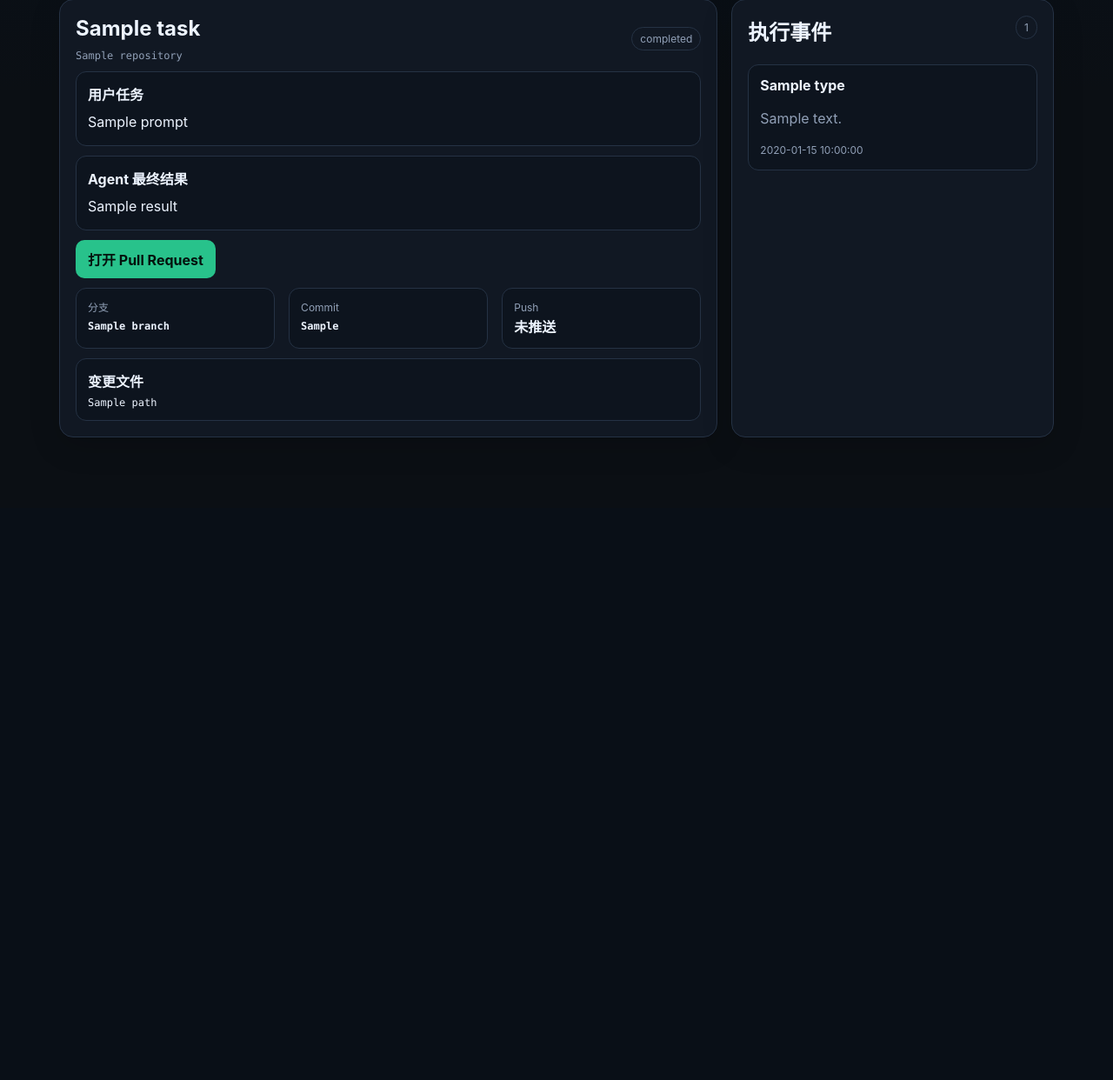
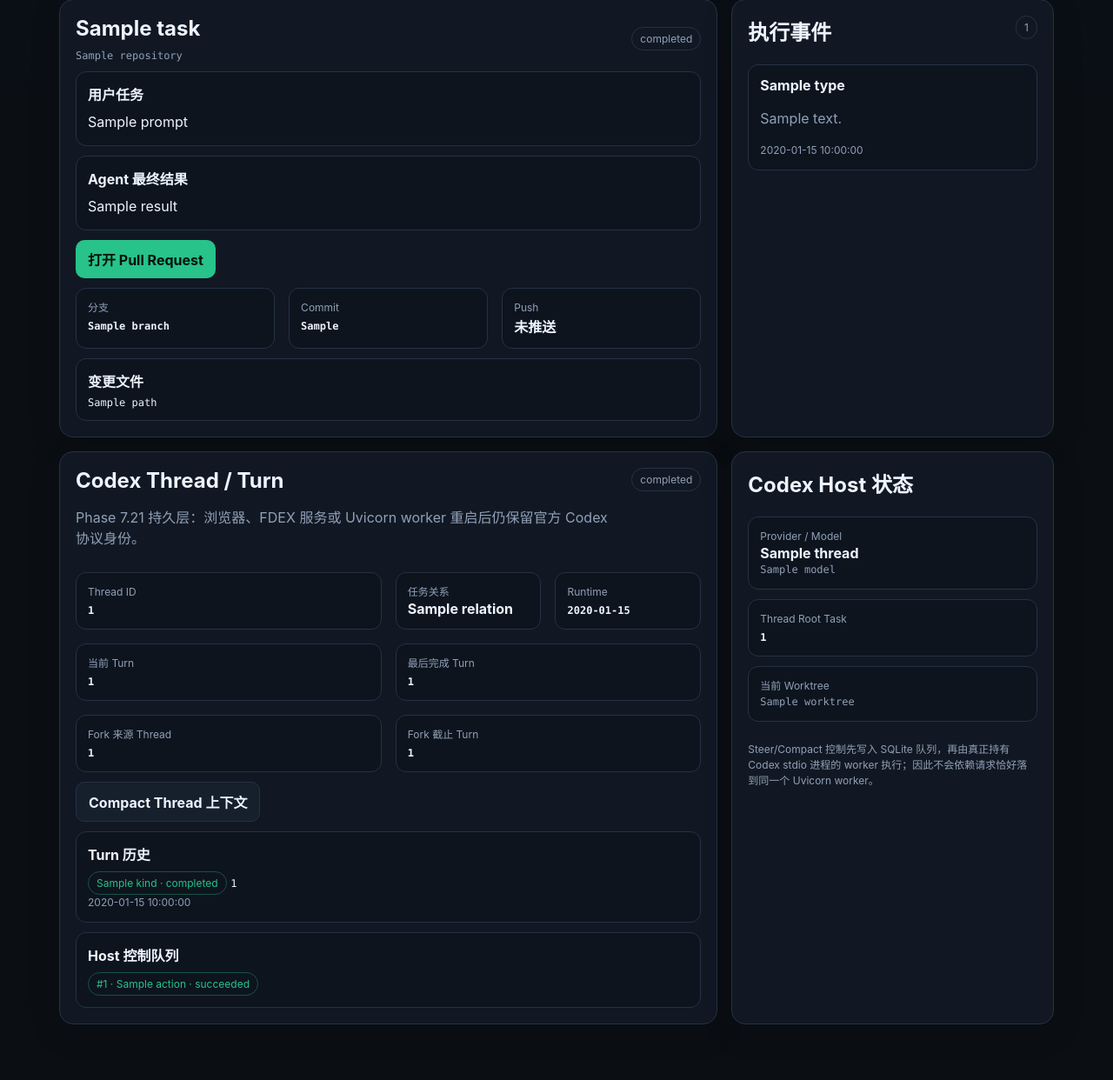
Before and after one commit to b8vipvip/fdex, a Python web app: template server/app/templates/user_agent.html in a window 1280 px wide. Shown: the part 216-1458 px from the top of the page at 87% size. Before the commit the page ends 719 px from the top, so only its background shows below. Run offline with Jinja, Linux system fonts and the light colour scheme; the template is opened without the code that fills it: most values are stand-ins (such as "Sample title", 1, 10 or a date in 2020).

Commit message:
Phase 7.21: add Codex thread lifecycle controls to task UI

```diff
--- a/server/app/templates/user_agent.html
+++ b/server/app/templates/user_agent.html
@@ -35,7 +35,7 @@
   </section>
 </div>
 {% else %}
-{% if task.status in ['queued','running'] %}<meta http-equiv="refresh" content="4">{% endif %}
+{% if task.status in ['queued','running'] or (codex_session and codex_session.thread.status in ['running','compacting']) %}<meta http-equiv="refresh" content="4">{% endif %}
 <div class="grid">
   <section class="card span-8 stack">
     <div class="row between"><div><h2>{{ task.project_name }}</h2><div class="mono muted">{{ task.repository }}</div></div><span class="badge {% if task.status == 'succeeded' %}ok{% elif task.status in ['failed','canceled'] %}warn{% endif %}">{{ task.status }}</span></div>
@@ -52,6 +52,56 @@
     {% if task.changed_files %}<div class="repo"><strong>变更文件</strong><div class="mono" style="margin-top:6px">{% for path in task.changed_files %}{{ path }}{% if not loop.last %}<br>{% endif %}{% endfor %}</div></div>{% endif %}
   </section>
   <section class="card span-4 stack"><div class="card-head"><h2>执行事件</h2><span class="badge">{{ task.events|length }}</span></div>{% for event in task.events|reverse %}<div class="repo"><strong>{{ event.type }}</strong><p>{{ event.message }}</p><div class="fine">{{ event.created_at }}</div></div>{% else %}<p class="muted">暂无事件。</p>{% endfor %}</section>
+
+  {% if codex_session %}
+  <section class="card span-8 stack">
+    <div class="card-head"><div><h2>Codex Thread / Turn</h2><p>Phase 7.21 持久层：浏览器、FDEX 服务或 Uvicorn worker 重启后仍保留官方 Codex 协议身份。</p></div><span class="badge {% if codex_session.thread.status == 'idle' %}ok{% elif codex_session.thread.status in ['failed','interrupted'] %}warn{% endif %}">{{ codex_session.thread.status }}</span></div>
+    <div class="grid">
+      <div class="span-6 repo"><div class="fine">Thread ID</div><strong class="mono">{{ codex_session.thread.thread_id }}</strong></div>
+      <div class="span-3 repo"><div class="fine">任务关系</div><strong>{{ codex_session.binding.relation }}</strong></div>
+      <div class="span-3 repo"><div class="fine">Runtime</div><strong class="mono">{{ codex_session.thread.runtime_version or '-' }}</strong></div>
+      <div class="span-6 repo"><div class="fine">当前 Turn</div><strong class="mono">{{ codex_session.thread.current_turn_id or '-' }}</strong></div>
+      <div class="span-6 repo"><div class="fine">最后完成 Turn</div><strong class="mono">{{ codex_session.thread.last_completed_turn_id or '-' }}</strong></div>
+      {% if codex_session.thread.parent_thread_id %}<div class="span-6 repo"><div class="fine">Fork 来源 Thread</div><strong class="mono">{{ codex_session.thread.parent_thread_id }}</strong></div><div class="span-6 repo"><div class="fine">Fork 截止 Turn</div><strong class="mono">{{ codex_session.thread.forked_from_turn_id or '-' }}</strong></div>{% endif %}
+    </div>
+
+    {% if task.status == 'running' and codex_session.thread.status == 'running' %}
+    <form action="/account/agent/tasks/{{ task.id }}/codex/steer" method="post" class="stack">
+      <input type="hidden" name="csrf_token" value="{{ csrf_token }}">
+      <label>Steer 当前 Turn<textarea name="text" rows="3" maxlength="12000" required placeholder="补充约束、纠正方向或追加当前 Turn 的要求。"></textarea></label>
+      <button class="secondary" type="submit">发送 steer</button>
+    </form>
+    {% endif %}
+
+    {% if task.status in ['succeeded','failed','canceled'] %}
+    <div class="grid">
+      <form class="span-6 stack repo" action="/account/agent/tasks/{{ task.id }}/codex/resume" method="post">
+        <input type="hidden" name="csrf_token" value="{{ csrf_token }}">
+        <strong>Resume 同一 Thread</strong>
+        <div class="fine">创建隔离的续接任务，继承上一任务 Commit，并调用官方 thread/resume 后启动新 Turn。</div>
+        <textarea name="prompt" rows="4" maxlength="12000" required placeholder="继续完成……"></textarea>
+        <button class="primary" type="submit">Resume + 新 Turn</button>
+      </form>
+      <form class="span-6 stack repo" action="/account/agent/tasks/{{ task.id }}/codex/fork" method="post">
+        <input type="hidden" name="csrf_token" value="{{ csrf_token }}">
+        <strong>Fork Thread</strong>
+        <div class="fine">从最后完成 Turn 分叉官方 Thread，在新的隔离任务中探索另一条开发路径。</div>
+        <textarea name="prompt" rows="4" maxlength="12000" required placeholder="从这里分叉并尝试……"></textarea>
+        <button class="secondary" type="submit">Fork + 新 Turn</button>
+      </form>
+    </div>
+    {% endif %}
+
+    <form action="/account/agent/tasks/{{ task.id }}/codex/compact" method="post">
+      <input type="hidden" name="csrf_token" value="{{ csrf_token }}">
+      <button class="secondary" type="submit" {% if codex_session.thread.status == 'compacting' %}disabled{% endif %}>Compact Thread 上下文</button>
+    </form>
+
+    <div class="repo"><strong>Turn 历史</strong>{% for turn in codex_session.turns %}<div style="margin-top:8px"><span class="badge {% if turn.status == 'completed' %}ok{% elif turn.status not in ['inProgress','completed'] %}warn{% endif %}">{{ turn.kind }} · {{ turn.status }}</span> <span class="mono">{{ turn.turn_id }}</span><div class="fine">{{ turn.started_at }}{% if turn.error %} · {{ turn.error }}{% endif %}</div></div>{% else %}<p class="muted">暂无持久 Turn。</p>{% endfor %}</div>
+    {% if codex_session.controls %}<div class="repo"><strong>Host 控制队列</strong>{% for control in codex_session.controls %}<div style="margin-top:8px"><span class="badge {% if control.state == 'succeeded' %}ok{% elif control.state in ['failed','rejected'] %}warn{% endif %}">#{{ control.id }} · {{ control.action }} · {{ control.state }}</span>{% if control.error %}<div class="fine">{{ control.error }}</div>{% endif %}</div>{% endfor %}</div>{% endif %}
+  </section>
+  <section class="card span-4 stack"><h2>Codex Host 状态</h2><div class="repo"><div class="fine">Provider / Model</div><strong>{{ codex_session.thread.provider_name or '-' }}</strong><div class="mono fine">{{ codex_session.thread.model or '-' }}</div></div><div class="repo"><div class="fine">Thread Root Task</div><strong class="mono">{{ codex_session.thread.root_task_id }}</strong></div><div class="repo"><div class="fine">当前 Worktree</div><div class="mono fine">{{ codex_session.thread.worktree or '-' }}</div></div><p class="fine">Steer/Compact 控制先写入 SQLite 队列，再由真正持有 Codex stdio 进程的 worker 执行；因此不会依赖请求恰好落到同一个 Uvicorn worker。</p></section>
+  {% endif %}
 </div>
 {% endif %}
 {% endblock %}
```
